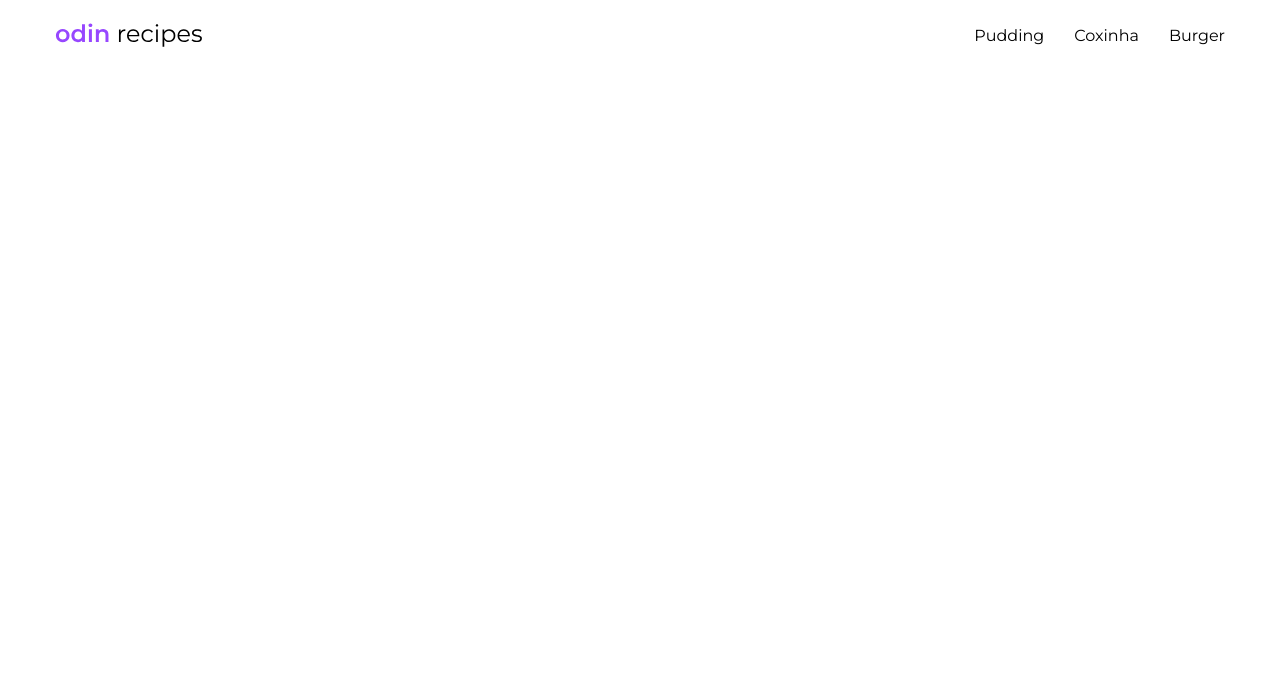
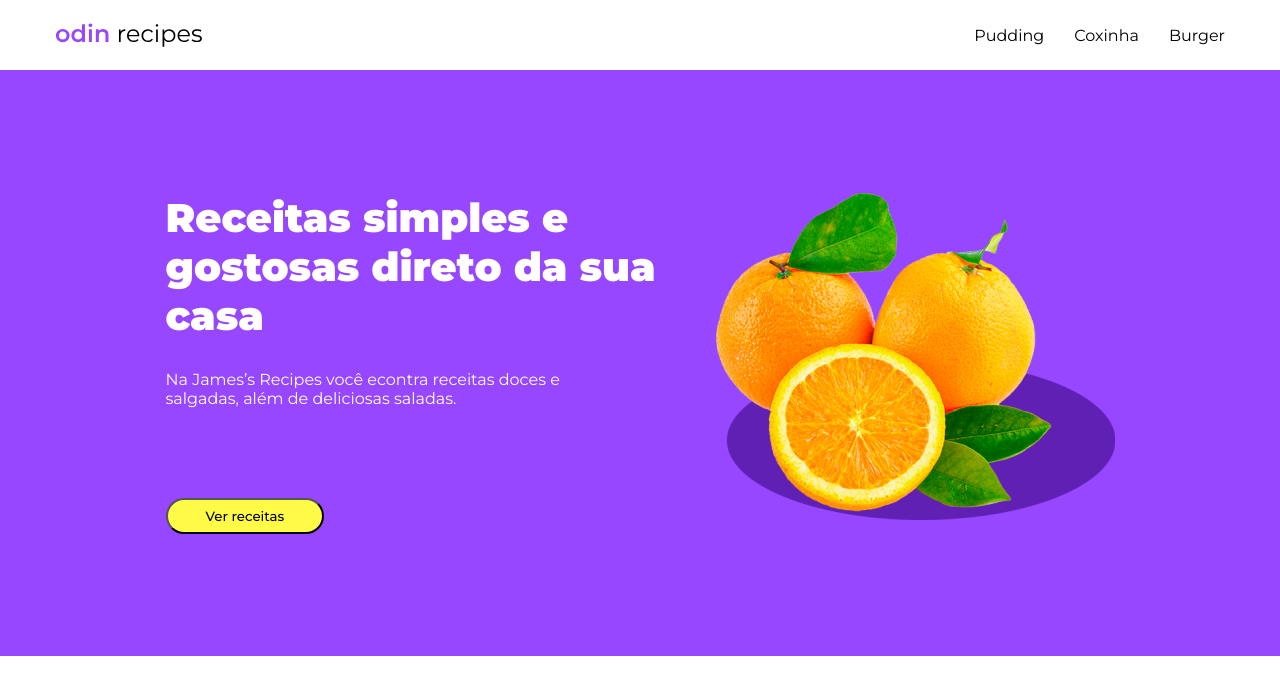
Before and after one commit to t-dlsantos/odin-recipes, a plain HTML site: page index.html in a window 1280 px wide. Drawn offline with Linux system fonts and the light colour scheme.

Commit message:
feat: stylize main content

```diff
--- a/css/style.css
+++ b/css/style.css
@@ -36,3 +36,34 @@ a {
     font-size: 16px;
     font-weight: 400;
 }
+
+.homepage-main {
+    background-color: #9747FF;
+    height: 586px;
+    justify-content: center;
+    display: flex;
+    align-items: center;
+    color: white;
+}
+
+.main-content {
+    display: flex;
+    gap: 60px;
+}
+.main-content-left h1{
+    font-weight: 900;
+    margin-bottom: 30px;
+    font-size: 40px;
+}
+
+.main-content-left p {
+    margin-bottom: 90px;
+}
+
+.button {
+    text-decoration: none;
+    background-color: #FFFB47;
+    border-radius: 30px;
+    padding: 8px 38px;
+    font-weight: 500;
+}
--- a/index.html
+++ b/index.html
@@ -17,5 +17,17 @@
                 </ul>
             </nav>
         </div>
+        <main class="homepage-main">
+            <div class="main-content">
+                <div class="main-content-left">
+                    <h1>Receitas simples e <br> gostosas direto da sua <br> casa</h1>
+                    <p>Na James’s Recipes você econtra receitas doces e <br> salgadas, além de deliciosas saladas. </p>
+                    <button class="button">Ver receitas</button>
+                </div>
+                <div>
+                    <img src="images/orange.png" alt="">
+                </div>
+            </div>
+        </main>
     </body>
 </html>
```
Also changed, not shown: images/orange.png (added).
